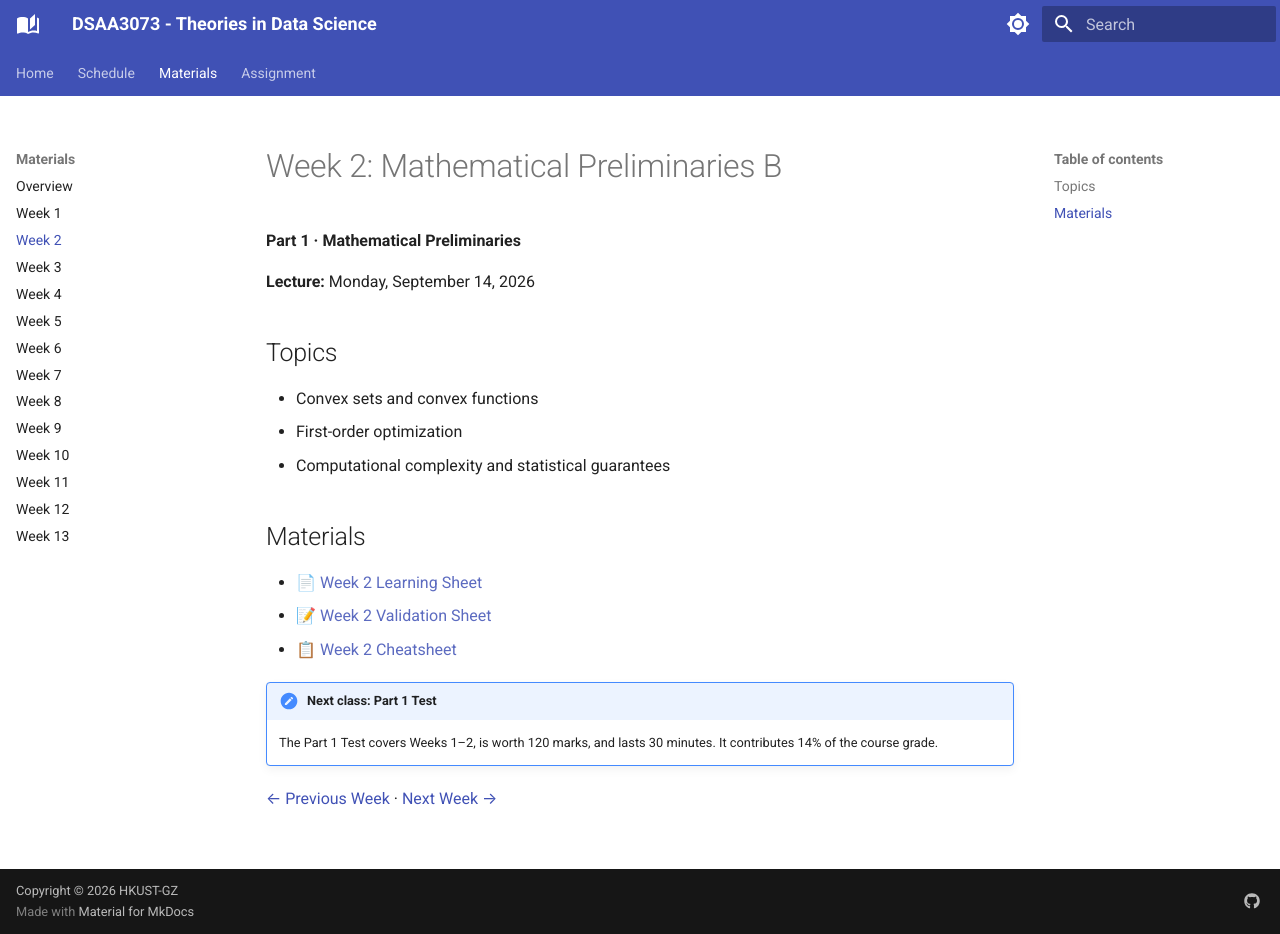
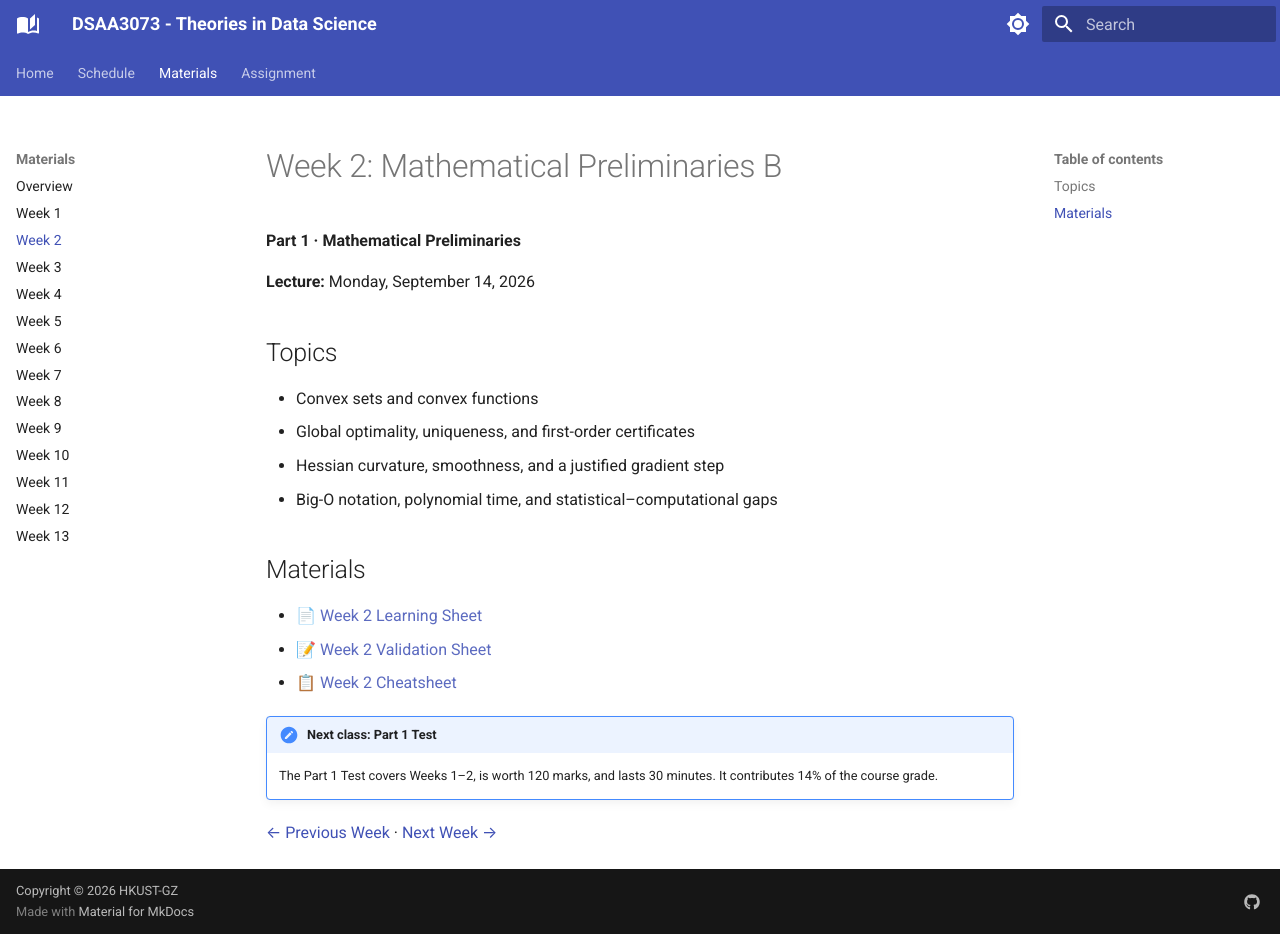
Before and after one commit to lixin2002cn/dsaa3073, an MkDocs documentation site: the page built from docs/materials/week2.md, in a window 1280 px wide and 934 px high. Built offline with MkDocs 1.6.1 and Material for MkDocs 9.7.7, drawn with Linux system fonts in a browser that asks for light colours.

```diff
--- a/docs/materials/week2.md
+++ b/docs/materials/week2.md
@@ -7,8 +7,9 @@
 ## Topics
 
 - Convex sets and convex functions
-- First-order optimization
-- Computational complexity and statistical guarantees
+- Global optimality, uniqueness, and first-order certificates
+- Hessian curvature, smoothness, and a justified gradient step
+- Big-O notation, polynomial time, and statistical–computational gaps
 
 ## Materials
 
```
Also changed, not shown: docs/materials/week1.md (+1 -0 lines), docs/schedule.md (+2 -2 lines), 7 other files.
